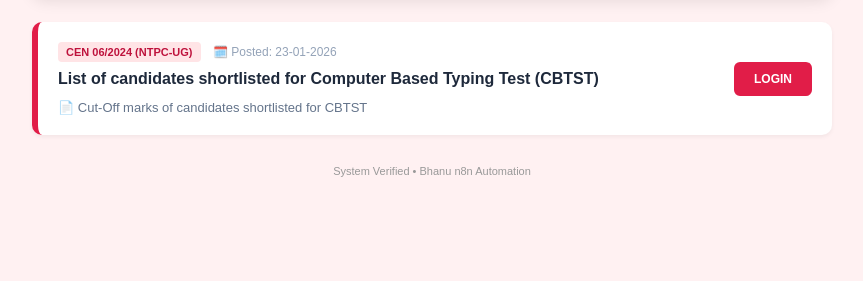
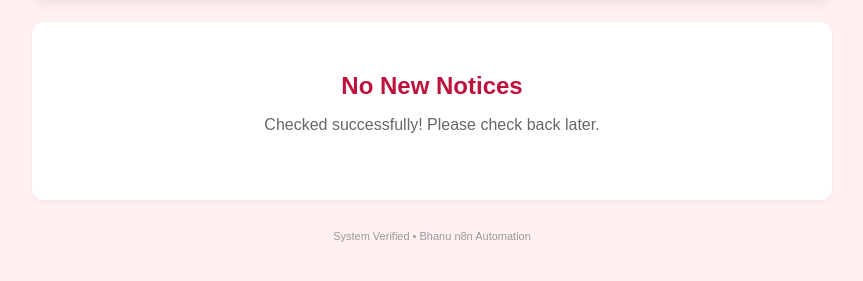
Before and after one commit to Sidduhack/gov-notification-n8n, a plain HTML site: page index.html in a window 1280 px wide. Shown: the part 135-416 px from the top of the page, without its empty margins (208-1071 px from the left). Drawn offline with Linux system fonts and the light colour scheme.

Commit message:
🔥 ALERT: 0 Recruitment Updates

```diff
--- a/index.html
+++ b/index.html
@@ -25,20 +25,9 @@
             <div class="subtitle">Last Checked: <b>25 Jan 2026</b> at <b>02:20 pm</b></div>
         </div>
 
-    <div class="job-card">
-        <div class="job-details">
-            <div style="margin-bottom: 8px;">
-                <span class="badge">CEN 06/2024 (NTPC-UG)</span>
-                <span style="font-size: 12px; color: #94a3b8;">🗓️ Posted: 23-01-2026</span>
-            </div>
-            <h3>List of candidates shortlisted for Computer Based Typing Test (CBTST)</h3>
-            <div style="font-size: 13px; color: #64748b; margin-top: 5px;">📄 Cut-Off marks of candidates shortlisted for CBTST</div>
-        </div>
-        <div class="btn-container">
-            <a href="https://rrb.digialm.com/EForms/configuredHtml/2667/95125/login.html" class="btn-apply" target="_blank">LOGIN</a>
-
-
-        </div>
+    <div style="text-align: center; padding: 50px 20px; color: #666; background: #fff; border-radius: 12px; box-shadow: 0 2px 4px rgba(0,0,0,0.05);">
+        <h2 style="color: #be123c; margin: 0;">No New Notices</h2>
+        <p>Checked successfully! Please check back later.</p>
     </div>
         <div style="text-align: center; margin-top: 30px; font-size: 11px; color: #999;">
             System Verified • Bhanu n8n Automation
```
